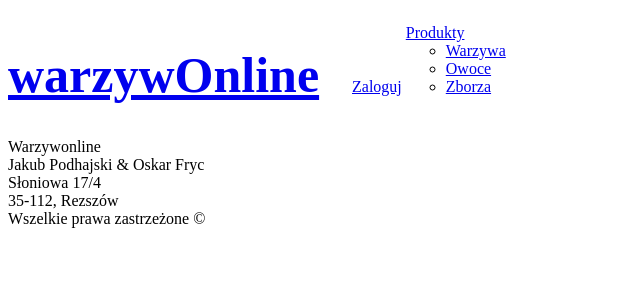
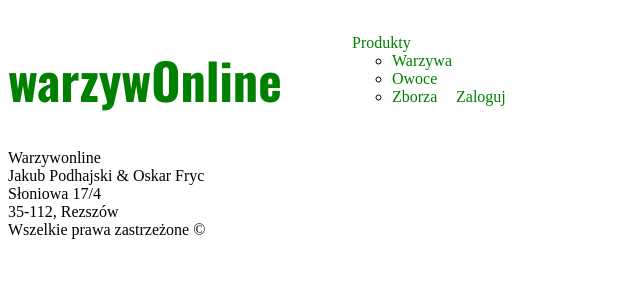
Before and after one commit to podhay123/warzywonlinepl, a Django app: page / in a window 1280 px wide. Shown: the top 300 px of the page, without its empty margins (0-640 px from the left). Run offline with Django 4.2, Linux system fonts and the light colour scheme.

Commit message:
css update

```diff
--- a/main/static/main/style.css
+++ b/main/static/main/style.css
@@ -4,10 +4,14 @@
 
 .main_header {
     width: 100%;
+    /* text-align: center; */
 }
 
 .logo {
+    font-family: 'Oswald', sans-serif;
+    text-decoration: none;
     display: inline-block;
+    color: green;
     width: 300px;
     font-size: 25px;
 
@@ -19,4 +23,11 @@
 
 .main_list>li {
     display: inline-block;
+    background-color: white;
+
 }
+
+.main_list a {
+    text-decoration: none;
+    color: green;
+}
--- a/main/templates/main/base.html
+++ b/main/templates/main/base.html
@@ -10,17 +10,29 @@
 
     {% endblock %}
     <link rel="stylesheet" href="{%static 'main\style.css'%}?{% now 'U' %}">
+    <link rel="preconnect" href="https://fonts.googleapis.com">
+    <link rel="preconnect" href="https://fonts.gstatic.com" crossorigin>
+    <link href="https://fonts.googleapis.com/css2?family=Oswald:wght@700&display=swap" rel="stylesheet">
+    <link href="https://fonts.googleapis.com/css2?family=Lato&display=swap" rel="stylesheet">
 </head>
+
 
 <body>
     <div class="wrapper">
-        <header id="main_header">
+        <header class="main_header">
             <a class="logo" href="{% url 'main:main' %}">
                 <h1>warzywOnline</h1>
             </a>
-            <!-- przekierowywuje do strony głównej -->
+            <!-- pasek wyszukiwania -->
             <nav class="header_nav">
                 <ol class="main_list">
+                    <li><a href="#">Produkty</a>
+                        <ul>
+                            <li><a href="#">Warzywa</a></li>
+                            <li><a href="#">Owoce</a></li>
+                            <li><a href="#">Zborza</a></li>
+                        </ul>
+                    </li>
                     {% if user.is_authenticated %}
                     <li><a href="{% url 'users:logout' %}">Wyloguj</a></li>
 
@@ -28,13 +40,7 @@
                     <li><a href="{% url 'users:login' %}">Zaloguj</a></li>
                     {% endif %}
                     <!-- po zalogowaniu zmienia się w "Konto" -->
-                    <li><a href="#">Produkty</a>
-                        <ul>
-                            <li><a href="#">Warzywa</a></li>
-                            <li><a href="#">Owoce</a></li>
-                            <li><a href="#">Zborza</a></li>
-                        </ul>
-                    </li>
+
                     <li><a href="#"></a>
                     </li>
                     <li><a href="#"></a>
```
Also changed, not shown: db.sqlite3.
